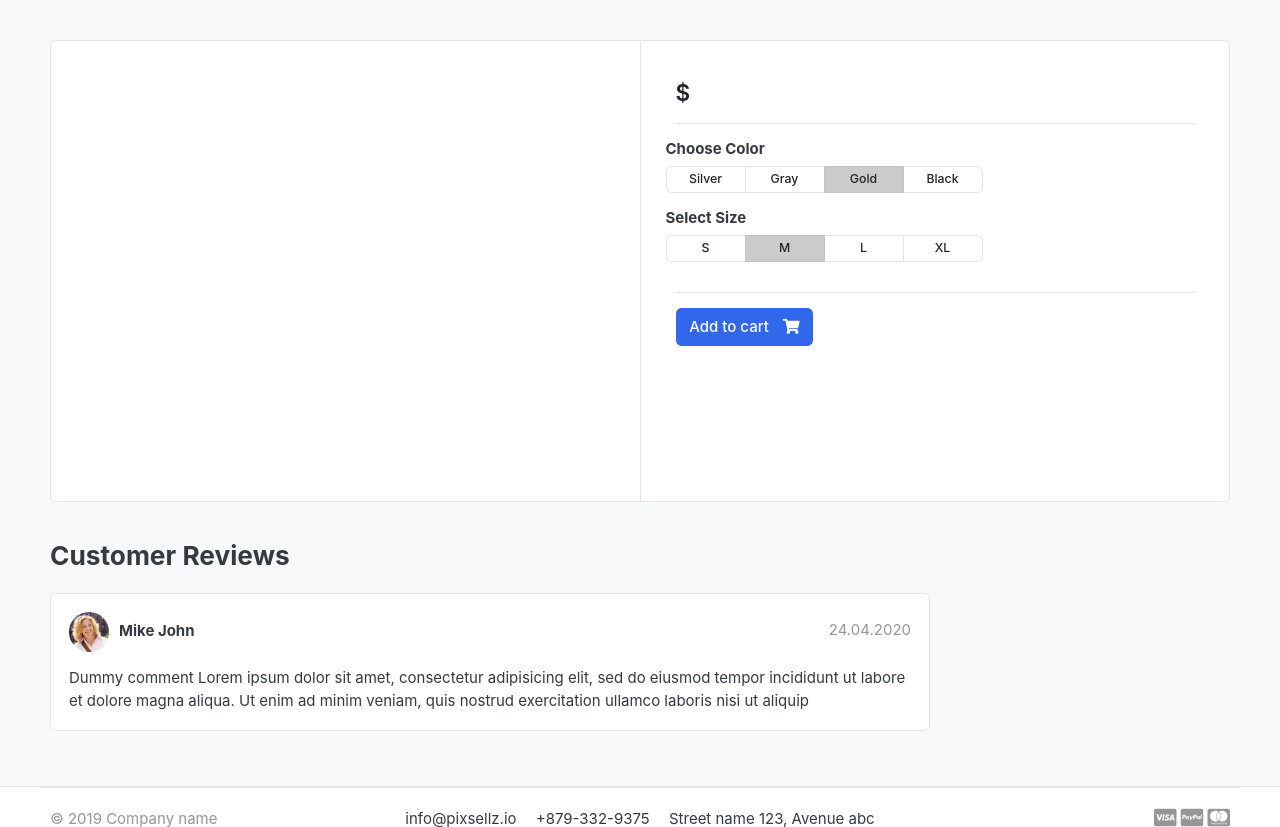
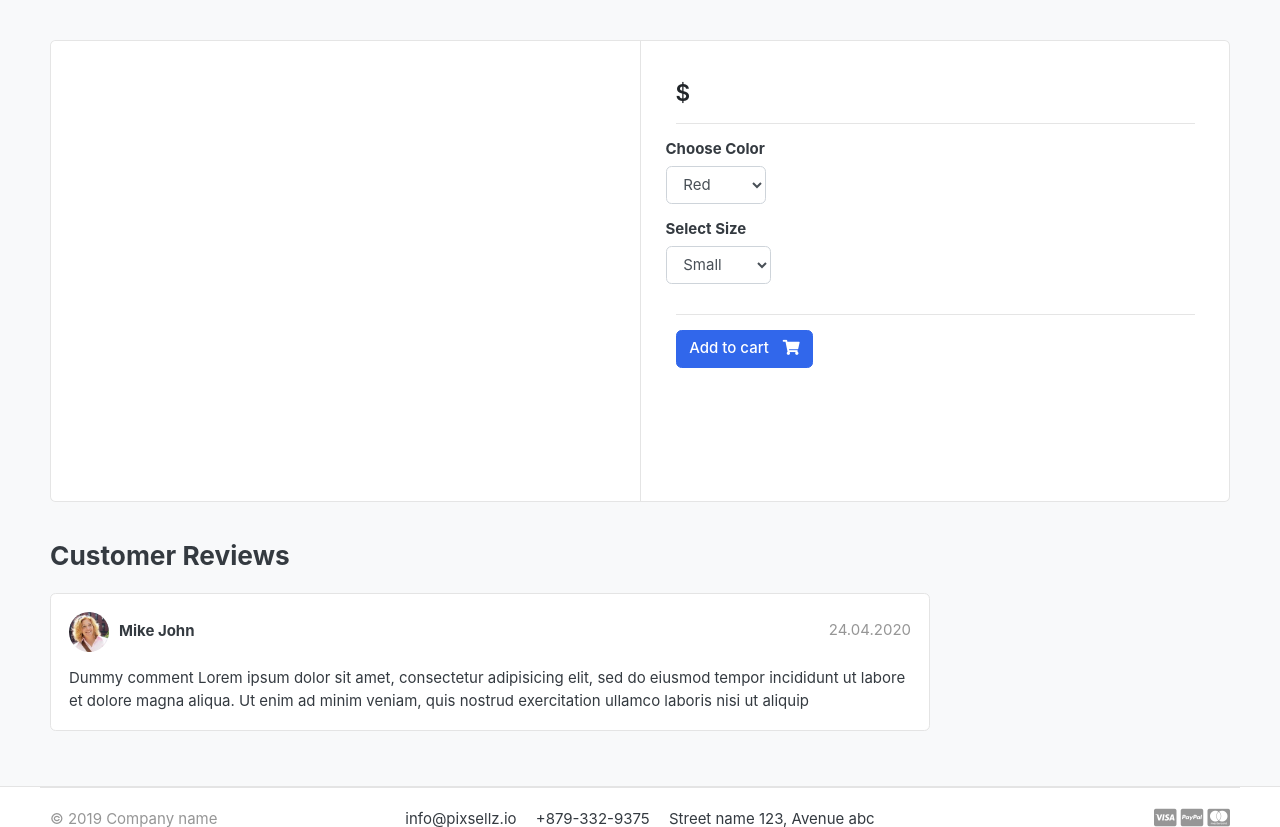
Before and after one commit to amanovishnu/greatkart-django, a Django app: template templates/store/product_detail.html in a window 1280 px wide. Shown: the part 118-945 px from the top of the page. Run offline with Django 3.2, Linux system fonts and the light colour scheme; the template is opened without the code that fills it, so the values that code supplies are empty; some libraries are stand-ins or nearby versions; some web fonts are replaced.

Commit message:
replaced radio btn with dropdown for product variations

```diff
--- a/carts/views.py
+++ b/carts/views.py
@@ -14,6 +14,8 @@
 
 
 def add_cart(request, product_id):
+    color = request.GET['color']
+    size = request.GET['size']
     product = Product.objects.get(id=product_id)
     try:
         cart = Cart.objects.get(cart_id=_cart_id(request)) # gets the cart using the cart_id in the session
--- a/templates/store/product_detail.html
+++ b/templates/store/product_detail.html
@@ -16,54 +16,33 @@
                     </article> <!-- gallery-wrap .end// -->
                 </aside>
                 <main class="col-md-6 border-left">
+                    <form method="GET" action="{% url 'add_cart' single_product.id %}">
                         <article class="content-body">
-
                             <h2 class="title">{{ single_product.product_name }}</h2>
-
                             <div class="mb-3">
                                 <var class="price h4">${{ single_product.price }}</var>
                             </div>
-
                             <p>{{ single_product.description }}</p>
-
-
                             <hr>
                             <div class="row">
                                 <div class="item-option-select">
                                     <h6>Choose Color</h6>
-                                <div class="btn-group btn-group-sm btn-group-toggle" data-toggle="buttons">
-                                    <label class="btn btn-light">
-                                        <input type="radio" name="radio_color"> Silver
-                                    </label>
-                                    <label class="btn btn-light">
-                                        <input type="radio" name="radio_color"> Gray
-                                    </label>
-                                    <label class="btn btn-light active">
-                                        <input type="radio" name="radio_color checked"> Gold
-                                    </label>
-                                    <label class="btn btn-light">
-                                        <input type="radio" name="radio_color"> Black
-                                    </label>
-                                </div>
+                                    <select name="color" id="color" class="form-control">
+                                        <option value="red">Red</option>
+                                        <option value="yellow">Yellow</option>
+                                        <option value="orange">Orange</option>
+                                        <option value="green">Green</option>
+                                    </select>
                                 </div>
                             </div> <!-- row.// -->
                             <div class="row">
                                 <div class="item-option-select">
                                     <h6>Select Size</h6>
-                                <div class="btn-group btn-group-sm btn-group-toggle" data-toggle="buttons">
-                                    <label class="btn btn-light">
-                                        <input type="radio" name="radio_color"> S
-                                    </label>
-                                    <label class="btn btn-light active">
-                                        <input type="radio" name="radio_color" checked> M
-                                    </label>
-                                    <label class="btn btn-light">
-                                        <input type="radio" name="radio_color"> L
-                                    </label>
-                                    <label class="btn btn-light">
-                                        <input type="radio" name="radio_color"> XL
-                                    </label>
-                                </div>
+                                    <select name="size" id="size" class="form-control">
+                                        <option value="small">Small</option>
+                                        <option value="medium">Medium</option>
+                                        <option value="large">Large</option>
+                                    </select>
                                 </div>
                             </div> <!-- row.// -->
                             <hr>
@@ -80,13 +59,13 @@
                                 <span class="text">View cart</span> <i class="fas fa-eye"></i>
                             </a>
                             {% else %}
-                        <a href="{% url 'add_cart' single_product.id %}" class="btn  btn-primary">
+                            <button type="submit" class="btn  btn-primary">
                                 <span class="text">Add to cart</span> <i class="fas fa-shopping-cart"></i>
-                        </a>
+                            </button>
                             {% endif %}
                             {% endif %}
                         </article> <!-- product-info-aside .// -->
-
+                    </form>
                 </main> <!-- col.// -->
             </div> <!-- row.// -->
         </div> <!-- card.// -->
```
Lines whose indentation alone changed are shown as unchanged.
